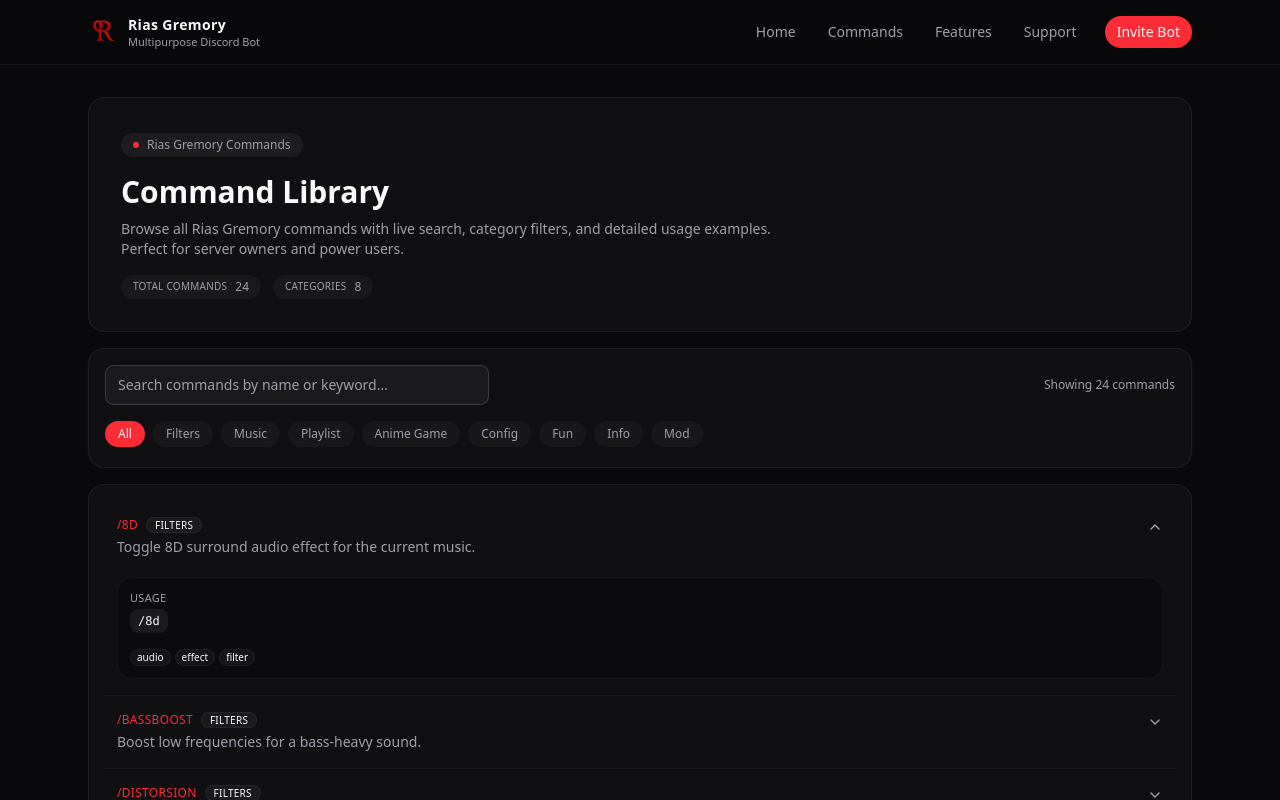
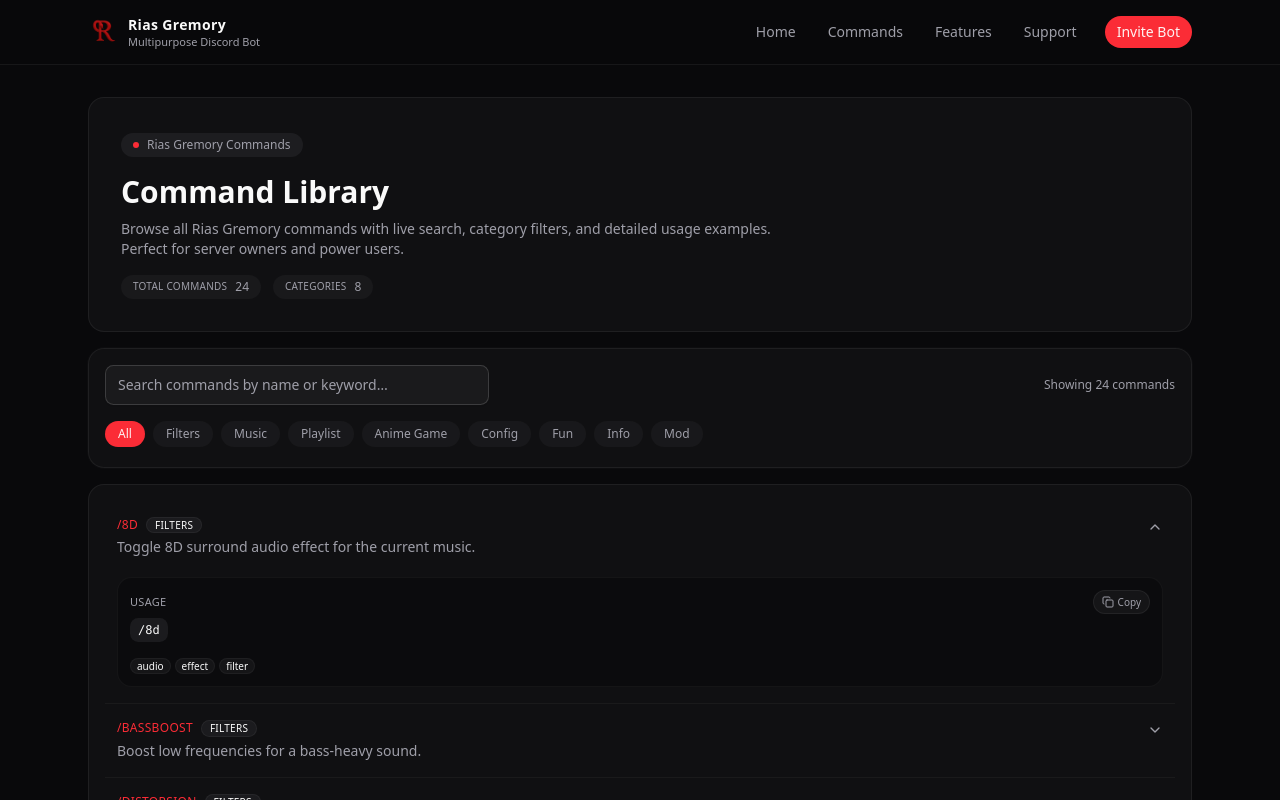
Before and after one commit to shahenwaz/rias_gremory_web, a Next.js app: page /commands in a window 1280 px wide. Both pictures are taken after a click on the button 640 px from the left and 536 px from the top of the page. Shown: the top 800 px of the page. Built offline with nearby package versions, Linux system fonts and the light colour scheme.

Commit message:
feat(commands): add copy usage button to commands display

```diff
--- a/app/(root)/commands/page.tsx
+++ b/app/(root)/commands/page.tsx
@@ -14,6 +14,7 @@
   AccordionTrigger,
   AccordionContent,
 } from "@/components/ui/accordion";
+import { Copy, Check } from "lucide-react";
 
 export default function CommandsPage() {
   const [search, setSearch] = React.useState("");
@@ -171,9 +172,12 @@
                   <AccordionContent className="px-3 pb-4 pt-1 text-sm">
                     <div className="space-y-3 rounded-xl border border-border/40 bg-background/60 p-3">
                       <div className="space-y-1">
-                        <p className="text-[11px] font-medium uppercase tracking-wide text-muted-foreground">
-                          Usage
-                        </p>
+                        <div className="flex items-center justify-between gap-2">
+                          <p className="text-[11px] font-medium uppercase tracking-wide text-muted-foreground">
+                            Usage
+                          </p>
+                          <CopyUsageButton usage={cmd.usage} />
+                        </div>
                         <code className="inline-block rounded-md bg-muted/60 px-2 py-1 text-xs">
                           {cmd.usage}
                         </code>
@@ -257,9 +261,45 @@
       type="button"
       onClick={onClick}
       data-active={active ? "true" : "false"}
-      className="whitespace-nowrap rounded-full border border-transparent bg-muted/40 px-3 py-1 text-xs font-medium text-muted-foreground transition hover:bg-muted/70 data-[active=true]:border-primary/60 data-[active=true]:bg-primary data-[active=true]:text-primary-foreground"
+      className="whitespace-nowrap rounded-full border border-transparent bg-muted/40 px-3 py-1 text-xs font-medium text-muted-foreground transition hover:bg-muted/70 data-[active=true]:border-primary/60 data-[active=true]:bg-primary data-[active=true]:text-primary-foreground cursor-pointer"
     >
       {label}
     </button>
   );
 }
+
+function CopyUsageButton({ usage }: { usage: string }) {
+  const [copied, setCopied] = React.useState(false);
+
+  const handleCopy = async () => {
+    try {
+      await navigator.clipboard.writeText(usage);
+      setCopied(true);
+      window.setTimeout(() => setCopied(false), 1500);
+    } catch (err) {
+      // fail silently, maybe log if needed
+      console.error("Failed to copy usage", err);
+    }
+  };
+
+  return (
+    <button
+      type="button"
+      onClick={handleCopy}
+      className="inline-flex items-center gap-1 rounded-full border border-border/60 bg-muted/40 px-2 py-1 text-[10px] font-medium text-muted-foreground transition hover:bg-muted/70 hover:text-foreground cursor-pointer"
+      aria-label="Copy usage"
+    >
+      {copied ? (
+        <>
+          <Check className="h-3 w-3" />
+          <span>Copied</span>
+        </>
+      ) : (
+        <>
+          <Copy className="h-3 w-3" />
+          <span>Copy</span>
+        </>
+      )}
+    </button>
+  );
+}
```
